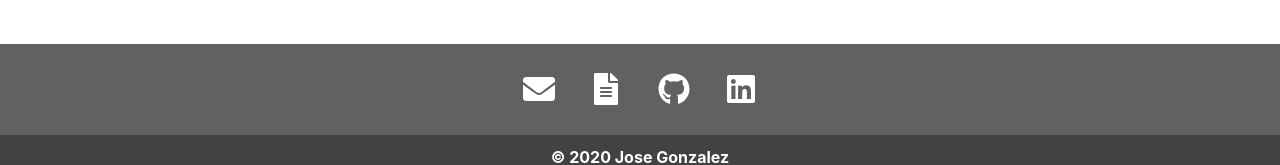
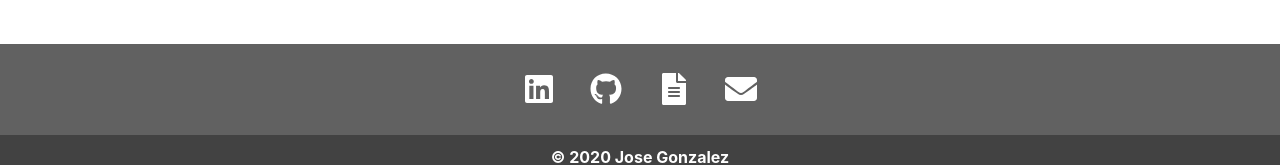
Before and after one commit to Exia01/Porta, a React (Create React App) app: page / in a window 1280 px wide. Shown: the part 961-1126 px from the top of the page. Built offline with nearby package versions, Linux system fonts and the light colour scheme.

Commit message:
add font awesome icons to footer

```diff
--- a/src/components/Footer/Footer.js
+++ b/src/components/Footer/Footer.js
@@ -12,16 +12,16 @@ const Footer = () => {
       <footer className={classes.footer}>
         <section className={combineClasses}>
         <a href='http://' target='_blank' rel='noopener noreferrer'>
-            <FontAwesomeIcon icon='envelope' />
+        <FontAwesomeIcon icon={['fab', 'linkedin']} />
+        </a>
+        <a href='http://' target='_blank' rel='noopener noreferrer'>
+        <FontAwesomeIcon icon={['fab', 'github']} />
         </a>
         <a href='http://' target='_blank' rel='noopener noreferrer'>
         <FontAwesomeIcon icon='file-alt' />
         </a>
         <a href='http://' target='_blank' rel='noopener noreferrer'>
-            <FontAwesomeIcon icon={['fab', 'github']} />
-          </a>
-          <a href='http://' target='_blank' rel='noopener noreferrer'>
-            <FontAwesomeIcon icon={['fab', 'linkedin']} />
+          <FontAwesomeIcon icon='envelope' />
         </a>
         </section>
       </footer>
```
Lines whose indentation alone changed are shown as unchanged.
